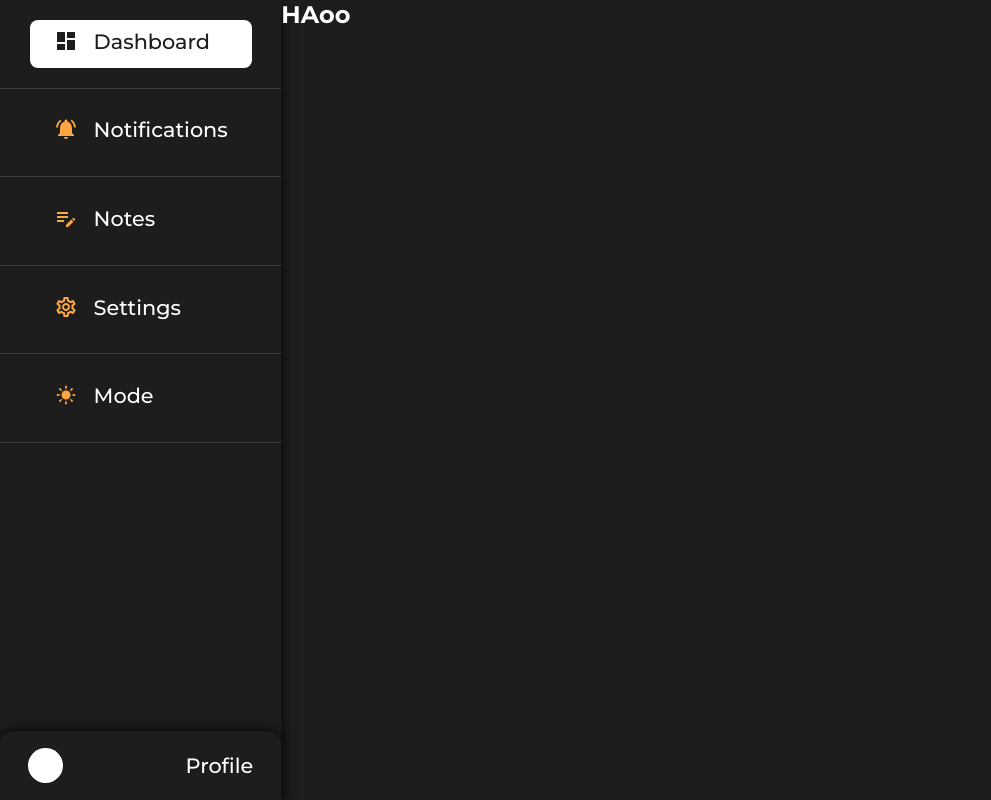
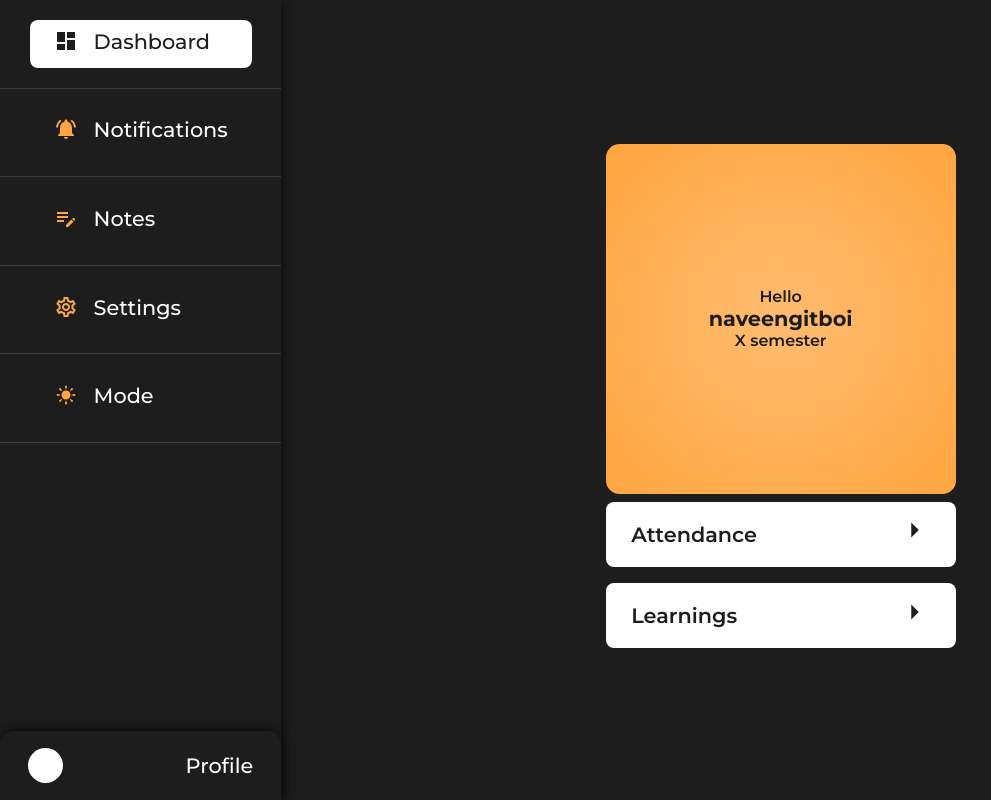
Before and after one commit to naveengitboi/student_tracker, a React (Create React App) app in the folder frontend/: page / in a window 1280 px wide. Shown: the whole page, without its empty margins (0-991 px from the left). Built offline with nearby package versions, Linux system fonts and the light colour scheme.

Commit message:
added profile container

```diff
--- a/frontend/src/App.css
+++ b/frontend/src/App.css
@@ -24,6 +24,7 @@ ul,li{
   --black_dark_color:#0b0b0b;
   --light_gray:#3d3d3d ;
   --light_orage:#ffa641;
+  --light_light_orage:#ffbc6f;
   /* font-sizes-mobile */
   --mini_fontsize:0.526rem;
   --medium_fontsize:1rem;
--- a/frontend/src/components/Dashboard.js
+++ b/frontend/src/components/Dashboard.js
@@ -1,9 +1,33 @@
 import '../css/Dashboard.css'
-
+import { IoMdArrowDropright } from "react-icons/io";
+import { NavLink } from 'react-router-dom';
 function Dashboard(){
     return(
         <div className="dashboardContainer">
-            <h2>HAoo</h2>
+            <div className="dashboard">
+                <div className="profileContainer">
+                    <p>Hello</p>
+                    <p className='userName'>naveengitboi</p>
+                    <p>X semester</p>
+                </div>
+                <div className="operationsContainer">
+                    <div className="operation">
+                        <NavLink to='/attendance'>Attendance</NavLink>
+                        <div className="dashboardIcons">
+                            <IoMdArrowDropright/>
+                        </div>
+                    </div>
+
+                    <div className="operation">
+                        <NavLink to='/learnings'>Learnings</NavLink>
+
+                        <div className="dashboardIcons">
+                            <IoMdArrowDropright />
+                        </div>
+                    </div>
+
+                </div>
+            </div>
         </div>
     )
 }
--- a/frontend/src/css/Dashboard.css
+++ b/frontend/src/css/Dashboard.css
@@ -0,0 +1,72 @@
+.dashboardContainer
+{
+    display: flex;
+    justify-content: center;
+    align-items: center;
+    flex-grow: 1;
+    /* border: 1px solid red; */
+}
+.dashboard
+{
+    display: flex;
+    flex-direction: column;
+    align-items: center;
+}
+
+.profileContainer
+{
+    width: 350px;
+    height: 350px;
+    background-image: radial-gradient(var(--light_light_orage), var(--light_orage));
+    border-radius: 0.85rem;
+    display: flex;
+    justify-content: center;
+    align-items: center;
+    flex-direction: column;
+    color: var(--main_black_color);
+    font-weight: 600;
+}
+.profileContainer .userName
+{
+    font-size: var(--main_fontsize);
+    font-weight: bold;
+}
+
+.operationsContainer
+{
+
+    width: 100%;
+    display: flex;
+    justify-content: center;
+    align-items: center;
+    flex-direction: column;
+    /* border: 2px solid white; */
+}
+.operationsContainer .operation
+{
+    background: var(--medium_white_color);
+    padding: 0.85rem 1.6rem;
+    width: 100%;
+    border-radius: 0.5rem;
+    margin: 0.5rem 0;
+    display: flex;
+    align-items: center;
+    justify-content: space-between;
+    /* border: 2px solid red; */
+
+}
+.operationsContainer .operation a
+{
+    font-size: var(--main_fontsize);
+    font-weight: 600;
+    color: var(--main_black_color);
+    /* border: 2px solid red; */
+}
+
+.dashboardIcons
+{
+    color: var(--main_black_color);
+    /* border: 2px solid red; */
+    width: fit-content;
+    font-size: 30px;
+}
```
